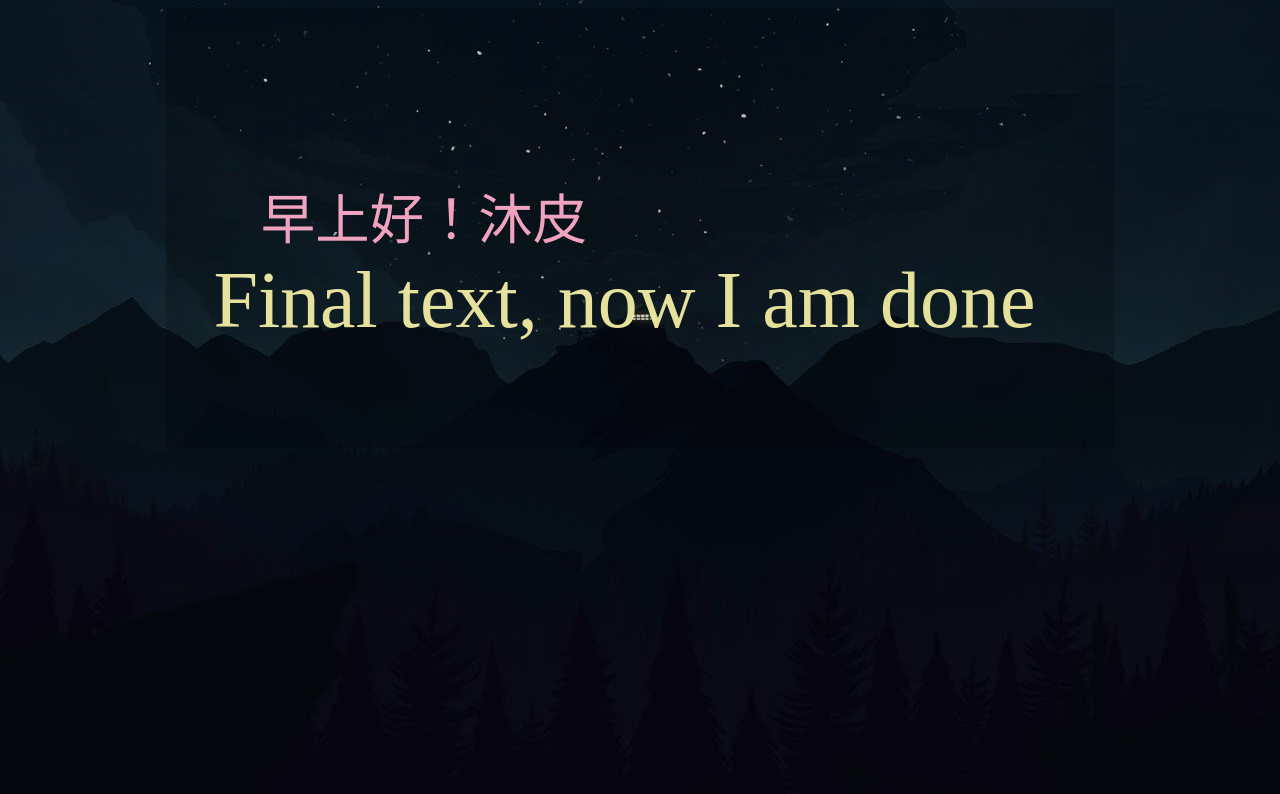
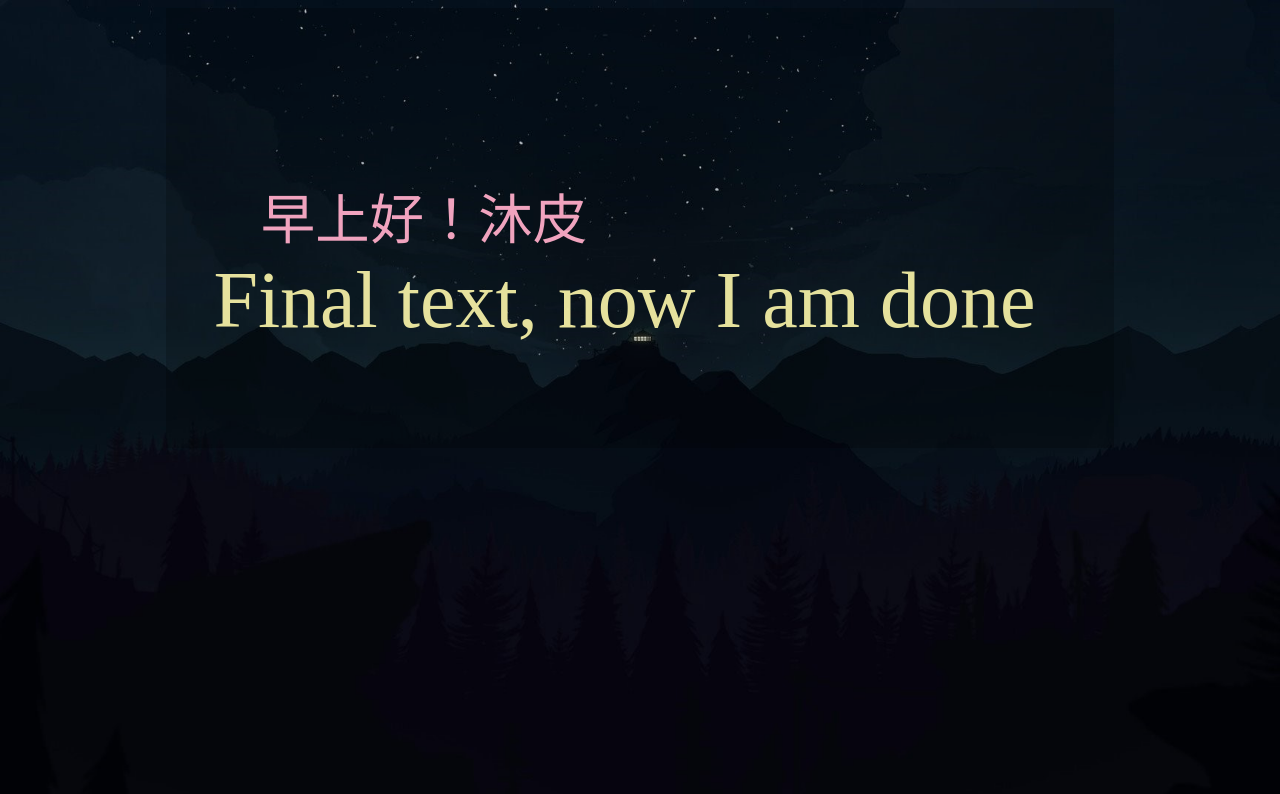
Before and after one commit to ueiyang/-quotes-generator, a plain HTML site: page index.html in a window 1280 px wide. Drawn offline with Linux system fonts and the light colour scheme.

Commit message:
background

```diff
--- a/index.html
+++ b/index.html
@@ -73,7 +73,8 @@
 
 <body background="res/day1.jpg" style="background-position: center center;
                                        background-repeat: no-repeat;
-                                       background-attachment: fixed;">
+                                       background-attachment: fixed;
+                                       background-size:cover">
     <section class="animation-box">
         <div class="greet">早上好！沐皮</div>
         <div class="quote">Final text, now I am done</div>
```
